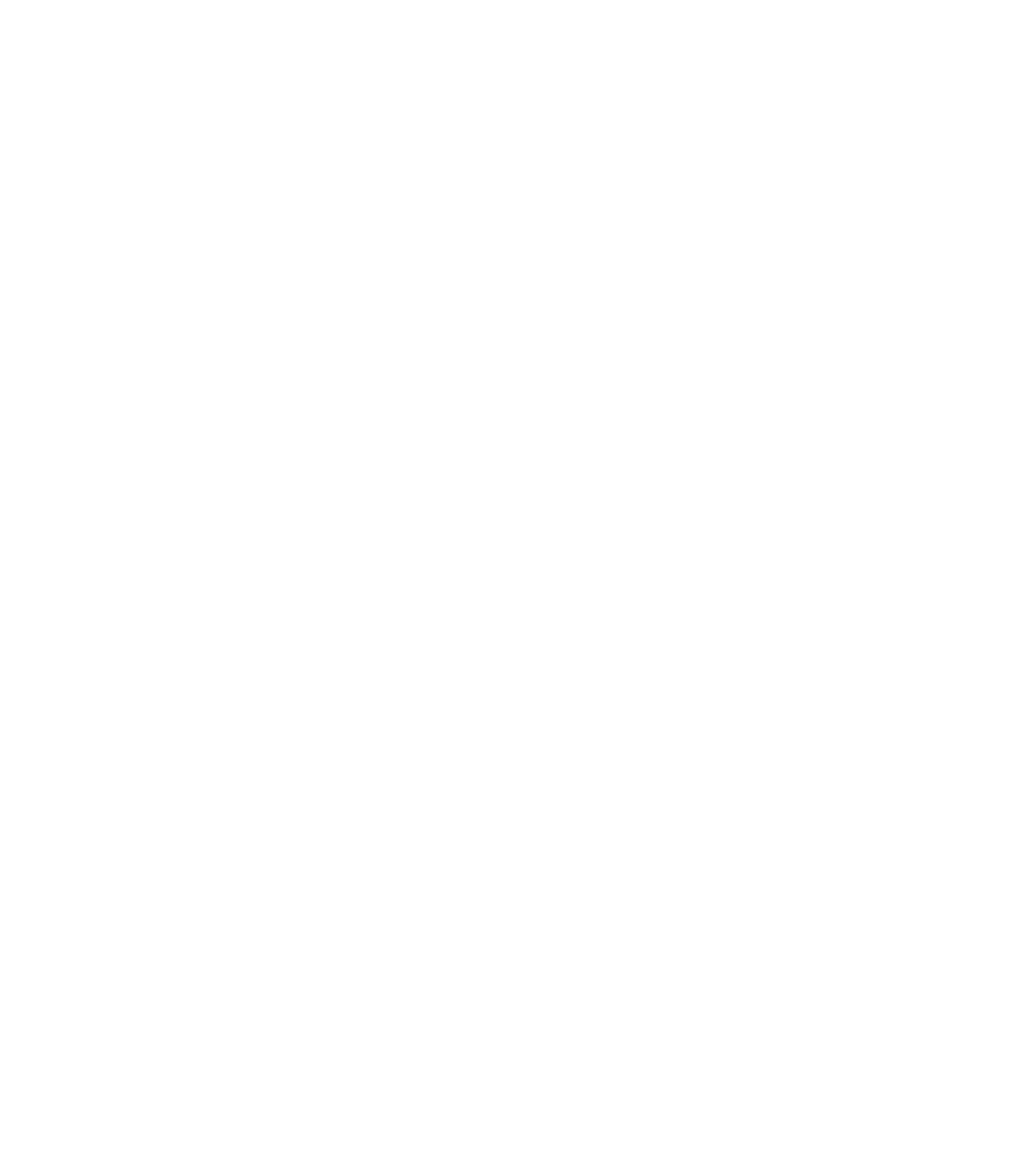
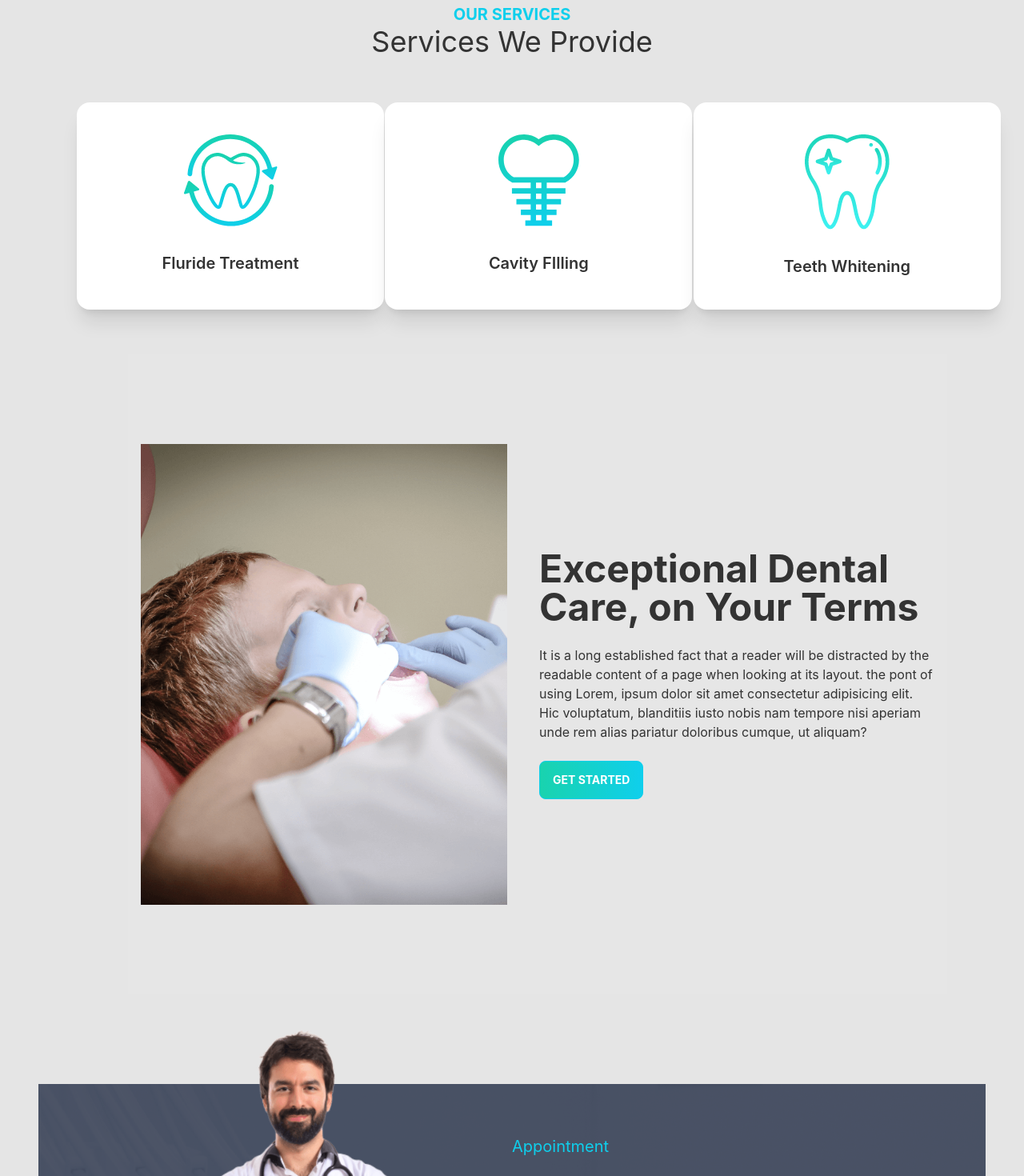
Before and after one commit to Shahin093/Milestone-12-Final-project-doctors-portal-cline, a React (Create React App) app: page / in a window 1280 px wide. Shown: the part 1120-2590 px from the top of the page at 80% size. Before the commit the page ends 1012 px from the top, so only its background shows below. Built offline with nearby package versions, Linux system fonts and the light colour scheme.

Commit message:
completing appointment part

```diff
--- a/src/App.js
+++ b/src/App.js
@@ -7,7 +7,7 @@ import Navbar from './Pages/Shared/Navbar';
 
 function App() {
   return (
-    <div className="">
+    <div className="px-12">
       <Navbar></Navbar>
       <Routes>
         <Route path='/' element={<Home></Home>}></Route>
--- /dev/null
+++ b/src/Pages/Home/Appoinment.js
@@ -0,0 +1,25 @@
+import React from 'react';
+import doctor from '../../assets/images/doctor.png';
+import Appointment from '../../assets/images/appointment.png';
+import GetStartedBtn from '../Shared/GetStartedBtn';
+const Appoinment = () => {
+    return (
+        <section style={{
+            background: `url(${Appointment})`
+        }}
+            className='flex justify-center items-center px-12' >
+            <div className='flex-1 hidden lg:block'>
+                <img className='mt-[-120px]' src={doctor} alt="" />
+            </div>
+            <div className='flex-1'>
+                <h3 className='text-xl text-primary py-5'>Appointment</h3>
+                <h2 className='text-4xl text-white py-5 mb-5'>Make an Appointment Today</h2>
+                <p className='text-white'>Lorem ipsum dolor sit amet consectetur adipisicing elit. Illum similique eveniet magnam voluptatum non animi sequi aperiam perferendis nihil delectus, sapiente excepturi doloremque asperiores eius enim impedit id accusamus corrupti ea, voluptas tenetur. Dolores officia porro maiores vitae eaque aliquid.</p>
+                <GetStartedBtn></GetStartedBtn>
+            </div>
+
+        </section >
+    );
+};
+
+export default Appoinment;
--- a/src/Pages/Home/Banner.js
+++ b/src/Pages/Home/Banner.js
@@ -1,5 +1,6 @@
 import React from 'react';
 import chair from '../../assets/images/chair.png'
+import GetStartedBtn from '../Shared/GetStartedBtn';
 const Banner = () => {
     return (
 
@@ -9,7 +10,7 @@ const Banner = () => {
                 <div>
                     <h1 className="text-5xl font-bold">Your New smile starts Here</h1>
                     <p className="py-6">Provident cupiditate voluptatem et in. Quaerat fugiat ut assumenda excepturi exercitationem quasi. In deleniti eaque aut repudiandae et a id nisi. exercitationem quasi. In deleniti eaque aut repudiandae et a id nisi.</p>
-                    <button className="btn btn-primary uppercase text-white font-bold bg-gradient-to-r from-secondary to-primary">Get Started</button>
+                    <GetStartedBtn></GetStartedBtn>
                 </div>
             </div>
         </div>
--- a/src/Pages/Home/Home.js
+++ b/src/Pages/Home/Home.js
@@ -1,13 +1,18 @@
 import React from 'react';
+import Appoinment from './Appoinment';
 import Banner from './Banner';
 import Info from './Info';
+import Services from './Services';
+import Testimonial from './Testimonial';
 
 const Home = () => {
     return (
         <div>
             <Banner></Banner>
             <Info></Info>
-
+            <Services></Services>
+            <Appoinment></Appoinment>
+            <Testimonial></Testimonial>
         </div>
     );
 };
--- a/src/Pages/Home/InfoCard.js
+++ b/src/Pages/Home/InfoCard.js
@@ -8,7 +8,6 @@ const InfoCard = ({ img, bgcolor, heding, otherText }) => {
             <div class="card-body text-white">
                 <h2 class="card-title">{heding}</h2>
                 <p className=''>{otherText}</p>
-
             </div>
         </div >
     );
--- /dev/null
+++ b/src/Pages/Home/Review.js
@@ -0,0 +1,11 @@
+import React from 'react';
+
+const Review = () => {
+    return (
+        <div>
+            <h2>this review</h2>
+        </div>
+    );
+};
+
+export default Review;
--- /dev/null
+++ b/src/Pages/Home/Service.js
@@ -0,0 +1,18 @@
+import React from 'react';
+
+const Service = ({ service }) => {
+    const { img, name, description } = service;
+    return (
+        <div class="card w-96 bg-base-100 shadow-xl">
+            <figure class="px-10 pt-10">
+                <img src={img} alt="Shoes" class="rounded-xl" />
+            </figure>
+            <div class="card-body items-center text-center">
+                <h2 class="card-title">{name}</h2>
+                <p>{description}</p>
+            </div>
+        </div>
+    );
+};
+
+export default Service;
--- /dev/null
+++ b/src/Pages/Home/Services.js
@@ -0,0 +1,56 @@
+import React from 'react';
+import fluoride from '../../assets/images/fluoride.png'
+import cavity from '../../assets/images/cavity.png'
+import whitening from '../../assets/images/whitening.png'
+import Service from './Service';
+import treatment from '../../assets/images/treatment.png'
+import GetStartedBtn from '../Shared/GetStartedBtn';
+const Services = () => {
+    const services = [
+        {
+            _id: 1,
+            name: 'Fluride Treatment',
+            description: '',
+            img: fluoride,
+        },
+        {
+            _id: 2,
+            name: 'Cavity FIlling',
+            description: '',
+            img: cavity,
+        },
+        {
+            _id: 3,
+            name: 'Teeth Whitening',
+            description: '',
+            img: whitening,
+        },
+    ];
+    return (
+        <div className='my-28'>
+            <div className='text-center'>
+                <h3 className='text-primary text-xl font-bold uppercase'>Our Services</h3>
+                <h2 className='text-4xl'>Services We Provide</h2>
+            </div>
+            <div className='grid sm:grid-cols-1 md:grid-cols-2 lg:grid-cols-3 gap-5 pl-12 my-14'>
+                {
+                    services.map(service => <Service key={service._id} service={service}></Service>)
+                }
+            </div>
+            <div className='px-12 pl-28'>
+                <div class="hero min-h-screen bg-base-200 py-12">
+                    <div class="hero-content flex-col lg:flex-row gap-10">
+                        <img width="458px" height='5760px' src={treatment} />
+                        <div className=''>
+                            <h1 class="text-5xl font-bold">Exceptional Dental Care, on Your Terms</h1>
+                            <p class="py-6">It is a long established fact that a reader will be distracted by the readable content of a page when looking at its layout. the pont of using Lorem, ipsum dolor sit amet consectetur adipisicing elit. Hic voluptatum, blanditiis iusto nobis nam tempore nisi aperiam unde rem alias pariatur doloribus cumque, ut aliquam?</p>
+                            <GetStartedBtn></GetStartedBtn>
+                        </div>
+                    </div>
+                </div>
+            </div>
+        </div>
+    );
+};
+
+export default Services;
--- /dev/null
+++ b/src/Pages/Home/Testimonial.js
@@ -0,0 +1,48 @@
+import React from 'react';
+import quote from '../../assets/icons/quote.svg';
+import people1 from '../../assets/images/people1.png';
+import people2 from '../../assets/images/people2.png';
+import people3 from '../../assets/images/people3.png';
+import Review from './Review';
+const Testimonial = () => {
+    const reviews = [
+        {
+            _id: 1,
+            name: 'Winson Herry',
+            review: '',
+            img: people1
+        },
+        {
+            _id: 2,
+            name: 'Winson Herry',
+            review: '',
+            img: people2
+        },
+        {
+            _id: 3,
+            name: 'Winson Herry',
+            review: '',
+            img: people3
+        },
+    ]
+    return (
+        <section className='my-28'>
+            <div className='flex justify-between '>
+                <div>
+                    <h4 className='text-xl text-primary font-bold'>Testimonials</h4>
+                    <h2 className='text-3xl'>What our Patients say</h2>
+                </div>
+                <div>
+                    <img className='w-24 lg:w-48' src={quote} alt="" />
+                </div>
+            </div>
+            <div>
+                {reviews.map(review => <Review key={review._id} review={review}></Review>)}
+            </div>
+
+        </section>
+
+    );
+};
+
+export default Testimonial;
--- /dev/null
+++ b/src/Pages/Shared/GetStartedBtn.js
@@ -0,0 +1,11 @@
+import React from 'react';
+
+const GetStartedBtn = () => {
+    return (
+        <div>
+            <button className="btn btn-primary uppercase text-white font-bold bg-gradient-to-r from-secondary to-primary">Get Started</button>
+        </div>
+    );
+};
+
+export default GetStartedBtn;
```
